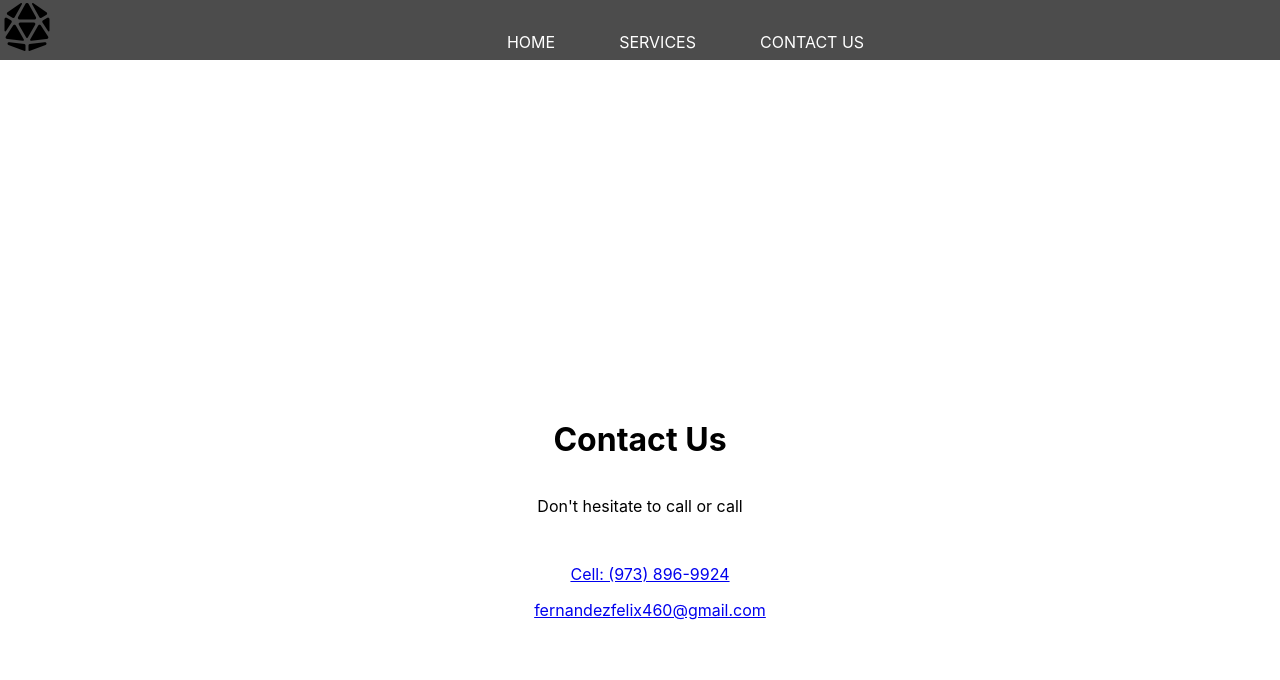
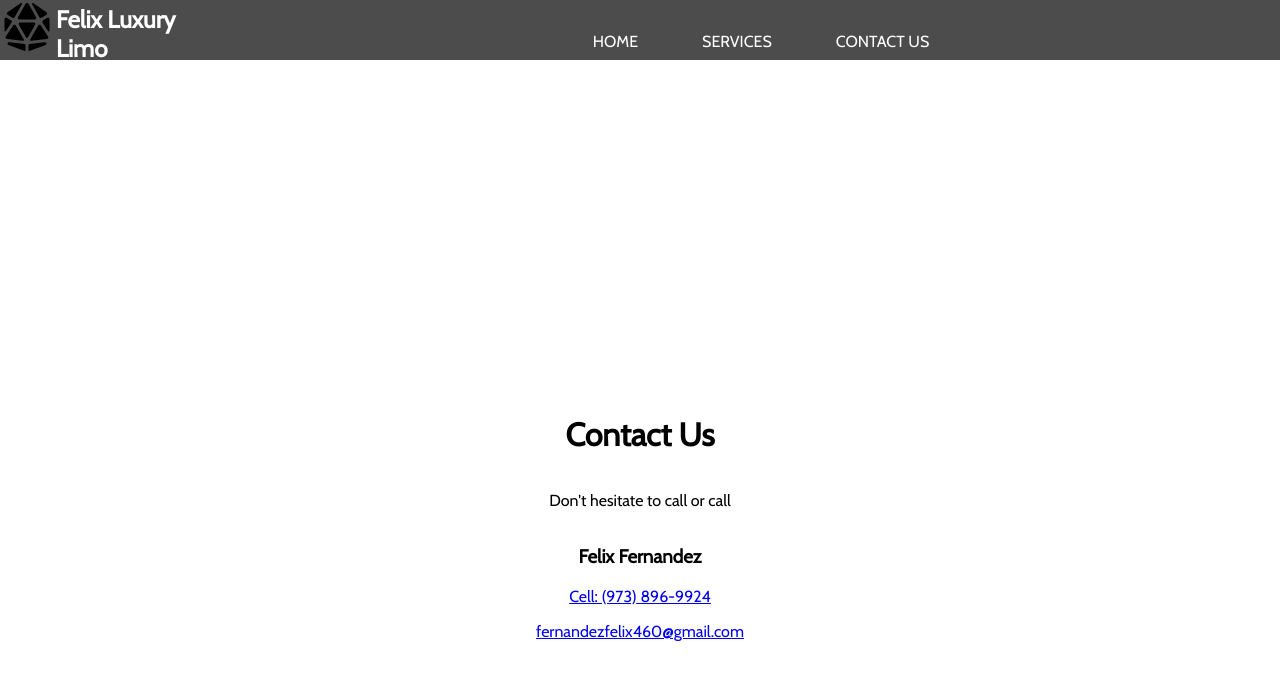
Before and after one commit to jetsgreen/postics, a React (Create React App) app: page /contact in a window 1280 px wide. Shown: the top 680 px of the page. Built offline with nearby package versions, Linux system fonts and the light colour scheme.

Commit message:
added some more styling

```diff
--- a/public/index.html
+++ b/public/index.html
@@ -3,6 +3,7 @@
   <head>
     <meta charset="utf-8" />
     <link rel="icon" href="%PUBLIC_URL%/favicon.ico" />
+    <link href="https://fonts.googleapis.com/css?family=Cabin&display=swap" rel="stylesheet">
     <link rel="stylesheet" href="https://use.fontawesome.com/releases/v5.3.1/css/all.css"
         integrity="sha384-mzrmE5qonljUremFsqc01SB46JvROS7bZs3IO2EmfFsd15uHvIt+Y8vEf7N7fWAU" crossorigin="anonymous">
 
--- a/src/components/Card/Card.css
+++ b/src/components/Card/Card.css
@@ -1,9 +1,9 @@
 .card {
-    background: #fff;
+    background: lightgrey;
     border-radius: 6px;
     height: 400px;
     margin: 1rem;
-    position: relative;
+    display: inline-block;
     width: 350px;
     box-shadow: 0 3px 6px #999, 0 3px 6px #999;
     text-align: left;
--- a/src/components/Info/Info.css
+++ b/src/components/Info/Info.css
@@ -1,5 +1,12 @@
 .info{
     margin-left: 20px;
     padding: 16px;
-    width: 50%
+    width: 80%;
+    display: flex;
+    flex-direction: row;
+
 }
+.img{
+    height: 250px;
+    width: 250px;
+}
--- a/src/components/Jumbotron/Jumbotron.js
+++ b/src/components/Jumbotron/Jumbotron.js
@@ -7,7 +7,7 @@ const Jumbotron =() => {
 
 <div className="top-container">
             <header className="showcase">
-                <h1>Felix Luxury Limo</h1>
+                <h1>Let Us Take You There</h1>
                 <p>Lorem ipsum dolor sit amet consectetur adipisicing elit.
                     Praesentium fuga molestiae veritatis possimus, saepe dolores,
 
--- a/src/components/Navbar/Navbar.js
+++ b/src/components/Navbar/Navbar.js
@@ -7,7 +7,7 @@ const Navbar = () => {
     return(
         <div>
             <nav className="navbar">
-            <i id="logo"className="fas fa-dice-d20 fa-3x"></i>
+            <i id="logo"className="fas fa-dice-d20 fa-3x"></i><span><h2 style={{margin: '0', padding: '5px', color: 'white'}}>Felix Luxury Limo</h2></span>
             <ul>
                 <li><NavLink to ="/" exact>Home</NavLink></li>
                 <li><NavLink to ="/services" >Services</NavLink></li>
--- a/src/components/pages/Contact.js
+++ b/src/components/pages/Contact.js
@@ -8,16 +8,16 @@ const Contact = () => {
             <p>
                 Don't hesitate to call or call
             </p>
-            <div className="info">
+
                 <div className="contact-links">
-
-                    <p id="phone-number"><a href="tel:973-896-9924">Cell: (973) 896-9924</a></p>
+                        <h3>Felix Fernandez</h3>
+                    <p id="phone-number"><a href="tel:973-896-9924"> Cell: (973) 896-9924</a></p>
                     <p id="email"><a
                             href="mailto:fernandezfelix460@gmail.com? subject=subject text">fernandezfelix460@gmail.com</a>
                     </p>
 
                 </div>
-            </div>
+
         </div>
     )
 }
--- a/src/index.css
+++ b/src/index.css
@@ -1,8 +1,6 @@
 body {
   margin: 0;
-  font-family: -apple-system, BlinkMacSystemFont, 'Segoe UI', 'Roboto', 'Oxygen',
-    'Ubuntu', 'Cantarell', 'Fira Sans', 'Droid Sans', 'Helvetica Neue',
-    sans-serif;
+  font-family: 'Cabin', sans-serif;
   -webkit-font-smoothing: antialiased;
   -moz-osx-font-smoothing: grayscale;
 }
--- a/src/services.json
+++ b/src/services.json
@@ -20,7 +20,7 @@
     {
         "id": 3,
         "name": "Hourly Rentals",
-        "image": "https://images.unsplash.com/photo-1519121785383-3229633bb75b?ixlib=rb-1.2.1&ixid=eyJhcHBfaWQiOjEyMDd9&auto=format&fit=crop&w=1900&q=80",
+        "image": "https://images.unsplash.com/photo-1574729418856-5a0804729a8a?ixlib=rb-1.2.1&ixid=eyJhcHBfaWQiOjEyMDd9&auto=format&fit=crop&w=1050&q=80",
         "title": "Competitive Pricing",
         "descripiton":  "Nights Out | Birthday Party | Special Events and more! Our Diverse Fleet of Limousines will meet your needs!"
 
@@ -28,7 +28,7 @@
 {
     "id": 4,
     "name": "Airport Rides",
-    "image": "https://images.unsplash.com/photo-1530521954074-e64f6810b32d?ixlib=rb-1.2.1&ixid=eyJhcHBfaWQiOjEyMDd9&auto=format&fit=crop&w=1050&q=80",
+    "image": "https://images.unsplash.com/photo-1554123168-b400f9c806ca?ixlib=rb-1.2.1&ixid=eyJhcHBfaWQiOjEyMDd9&auto=format&fit=crop&w=1050&q=80",
     "title": "All Major Airports in Tri-State",
     "descripiton":  "Avoid the stress and leave the driving to us! Prompt Courteous Professional Services to all major airports in the tri-state area"
 
```
